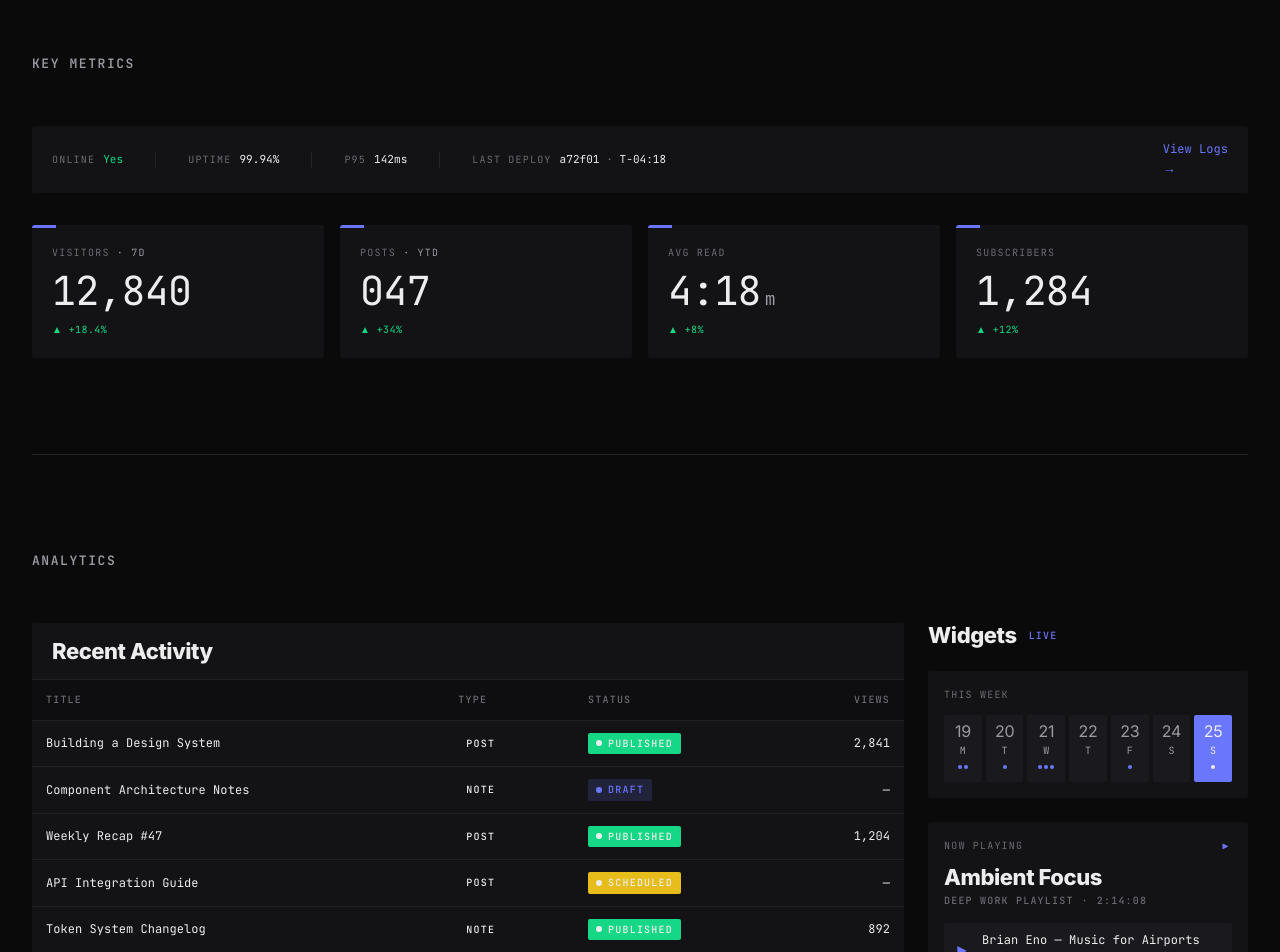
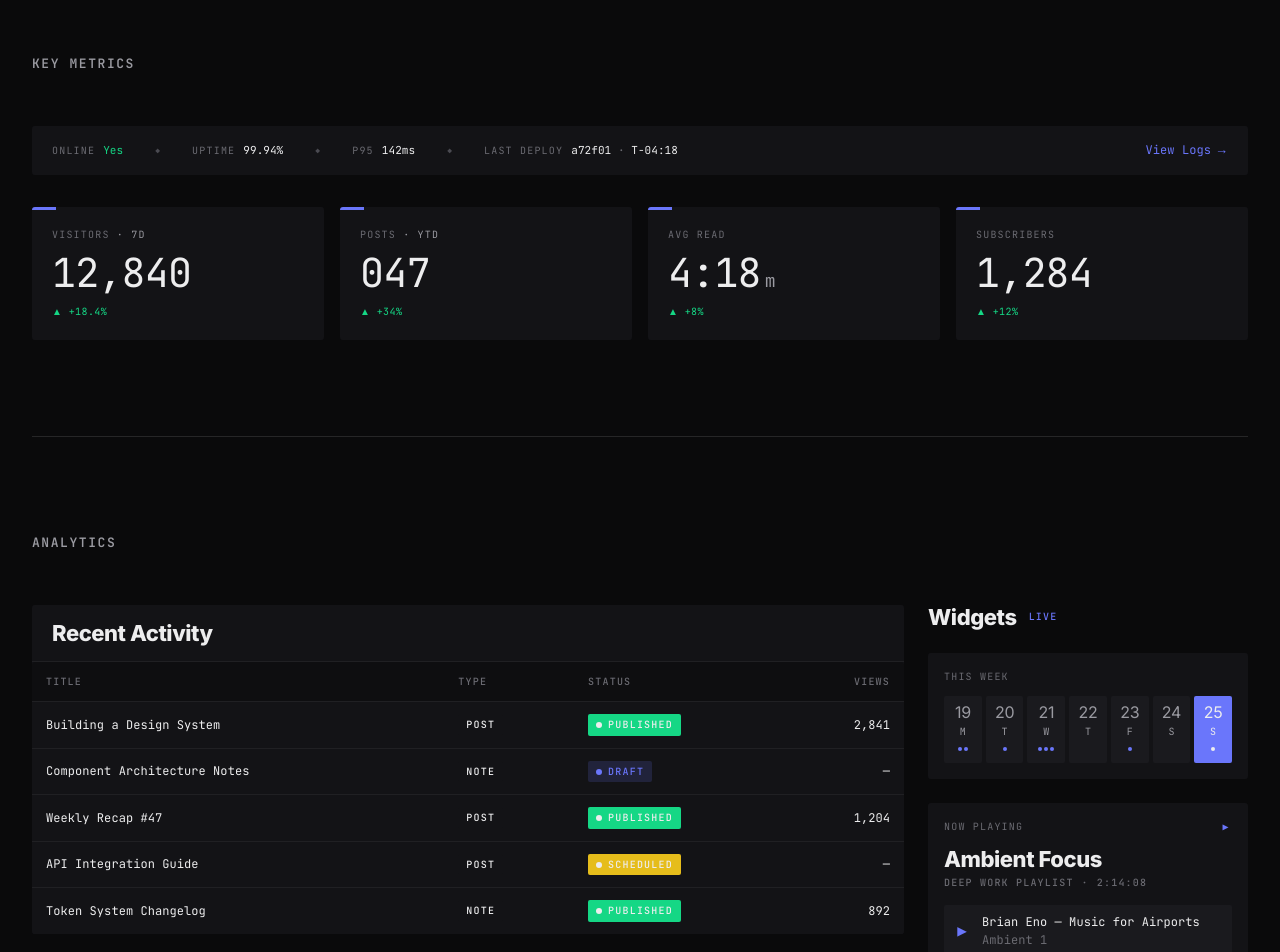
Before and after one commit to hendrikkels/basecamp, a Next.js app: page /dashboard in a window 1280 px wide. Shown: the part 200-1152 px from the top of the page. Built offline with nearby package versions, Linux system fonts and the light colour scheme.

Commit message:
Updates to strip components

```diff
--- a/src/app/page.tsx
+++ b/src/app/page.tsx
@@ -11,7 +11,7 @@ import {
   Badge,
   BlockStrip,
   Avatar,
-  Ticker,
+  StatusStrip,
   Link,
   TextStrip,
 } from "@/components/custom";
@@ -59,9 +59,10 @@ export default function Home() {
         </Container>
       </Box>
 
-      {/* Ticker */}
+      {/* Status strip */}
       <Container>
-        <Ticker
+        <StatusStrip
+          align="evenly"
           items={[
             { label: "Stack", values: ["Next.js 16", "React 19", "TypeScript"] },
             { label: "Styling", values: ["CSS Modules", "Tokens"] },
--- a/src/components/custom/Link/Link.module.css
+++ b/src/components/custom/Link/Link.module.css
@@ -4,6 +4,11 @@
   font-family: var(--mono);
   transition: color var(--dur-fast);
   cursor: pointer;
+  white-space: nowrap;
+}
+
+.wrap {
+  white-space: normal;
 }
 
 .link:hover {
@@ -27,7 +32,13 @@
   color: inherit;
 }
 
+.arrow {
+  display: inline-flex;
+  align-items: center;
+  gap: 4px;
+}
+
 .arrow::after {
-  content: " →";
+  content: "→";
   color: var(--acc);
 }
--- a/src/components/custom/Link/Link.tsx
+++ b/src/components/custom/Link/Link.tsx
@@ -13,6 +13,7 @@ export interface LinkProps extends Omit<PrimitiveProps<"a">, "href"> {
   variant?: LinkVariant;
   external?: boolean;
   arrow?: boolean;
+  wrap?: boolean;
 }
 
 const variantClasses: Record<LinkVariant, string> = {
@@ -22,8 +23,8 @@ const variantClasses: Record<LinkVariant, string> = {
 };
 
 export const Link = React.forwardRef<HTMLAnchorElement, LinkProps>(
-  function Link({ href, variant = "default", external = false, arrow = false, className, children, ...props }, ref) {
-    const classes = [variantClasses[variant], arrow ? styles.arrow : undefined, className].filter(Boolean).join(" ");
+  function Link({ href, variant = "default", external = false, arrow = false, wrap = false, className, children, ...props }, ref) {
+    const classes = [variantClasses[variant], arrow ? styles.arrow : undefined, wrap ? styles.wrap : undefined, className].filter(Boolean).join(" ");
 
     if (external) {
       return (
--- a/src/components/custom/StatusStrip/StatusStrip.module.css
+++ b/src/components/custom/StatusStrip/StatusStrip.module.css
@@ -5,8 +5,21 @@
   display: flex;
   gap: 32px;
   align-items: center;
-  flex-wrap: wrap;
+  flex-wrap: nowrap;
+  overflow-x: auto;
+  scrollbar-width: none;
 }
+
+.strip::-webkit-scrollbar {
+  display: none;
+}
+
+/* Alignment */
+.left { justify-content: flex-start; }
+.center { justify-content: center; }
+.right { justify-content: flex-end; }
+.between { justify-content: space-between; }
+.evenly { justify-content: space-evenly; }
 
 .item {
   display: flex;
@@ -14,6 +27,7 @@
   align-items: center;
   font-family: var(--mono);
   font-size: 11px;
+  flex-shrink: 0;
 }
 
 .label {
@@ -24,11 +38,17 @@
 }
 
 .separator {
-  width: 1px;
-  height: 16px;
-  background: var(--surface-3);
+  color: var(--faint);
+  font-size: 8px;
+  flex-shrink: 0;
+  user-select: none;
 }
 
 .valueSeparator {
   color: var(--dim);
 }
+
+.trailing {
+  margin-left: auto;
+  flex-shrink: 0;
+}
--- a/src/components/custom/StatusStrip/StatusStrip.tsx
+++ b/src/components/custom/StatusStrip/StatusStrip.tsx
@@ -3,6 +3,8 @@
 import React from "react";
 import { Box, Span } from "@/components/primitives";
 import styles from "./StatusStrip.module.css";
+
+export type StatusStripAlign = "left" | "center" | "right" | "between" | "evenly";
 
 export interface StatusStripItem {
   label: string;
@@ -13,21 +15,30 @@ export interface StatusStripItem {
 
 export interface StatusStripProps {
   items: StatusStripItem[];
+  align?: StatusStripAlign;
   leading?: React.ReactNode;
   trailing?: React.ReactNode;
   className?: string;
 }
 
+const alignClasses: Record<StatusStripAlign, string> = {
+  left: styles.left,
+  center: styles.center,
+  right: styles.right,
+  between: styles.between,
+  evenly: styles.evenly,
+};
+
 export const StatusStrip = React.forwardRef<HTMLDivElement, StatusStripProps>(
-  function StatusStrip({ items, leading, trailing, className }, ref) {
-    const classes = [styles.strip, className].filter(Boolean).join(" ");
+  function StatusStrip({ items, align = "left", leading, trailing, className }, ref) {
+    const classes = [styles.strip, alignClasses[align], className].filter(Boolean).join(" ");
 
     return (
       <Box ref={ref} className={classes}>
         {leading}
         {items.map((item, i) => (
           <React.Fragment key={i}>
-            {i > 0 && <Box className={styles.separator} />}
+            {i > 0 && <Span className={styles.separator}>◆</Span>}
             <Box className={styles.item}>
               <Span className={styles.label}>{item.label}</Span>
               <Span style={{ color: item.color || "var(--text)", fontFeatureSettings: '"tnum"' }}>
@@ -43,7 +54,7 @@ export const StatusStrip = React.forwardRef<HTMLDivElement, StatusStripProps>(
             </Box>
           </React.Fragment>
         ))}
-        {trailing && <Box style={{ marginLeft: "auto" }}>{trailing}</Box>}
+        {trailing && <Box className={styles.trailing}>{trailing}</Box>}
       </Box>
     );
   }
--- a/src/components/custom/TextStrip/TextStrip.module.css
+++ b/src/components/custom/TextStrip/TextStrip.module.css
@@ -1,19 +1,23 @@
 .strip {
   display: flex;
-  gap: 8px;
   align-items: center;
   flex-wrap: wrap;
   font-family: var(--mono);
+  row-gap: 4px;
+  margin-left: -8px;
+  overflow: hidden;
 }
 
 .item {
   display: flex;
   align-items: center;
+  padding-left: 8px;
 }
 
 .separator {
   color: var(--dim);
   user-select: none;
+  padding-right: 8px;
 }
 
 /* Size variants */
--- a/src/components/custom/TextStrip/TextStrip.tsx
+++ b/src/components/custom/TextStrip/TextStrip.tsx
@@ -44,15 +44,13 @@ export const TextStrip = React.forwardRef<HTMLDivElement, TextStripProps>(
       className,
     ].filter(Boolean).join(" ");
 
-    const separator = icon ?? <Span className={styles.separator}>·</Span>;
-
     return (
       <Box ref={ref} className={classes} {...props}>
         {items.map((item, i) => (
-          <React.Fragment key={i}>
-            {i > 0 && separator}
-            <Span className={styles.item}>{item}</Span>
-          </React.Fragment>
+          <Span key={i} className={styles.item}>
+            {i > 0 && (icon ?? <Span className={styles.separator}>·</Span>)}
+            {item}
+          </Span>
         ))}
       </Box>
     );
```
